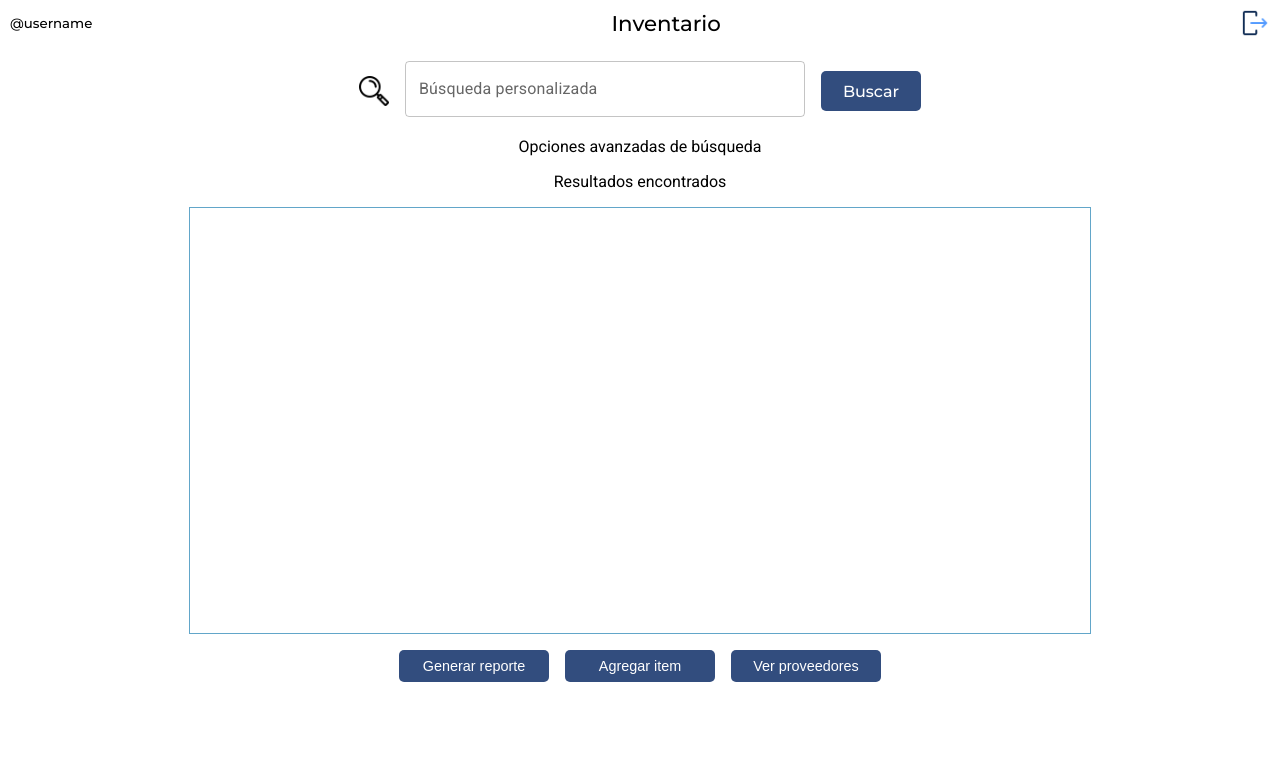
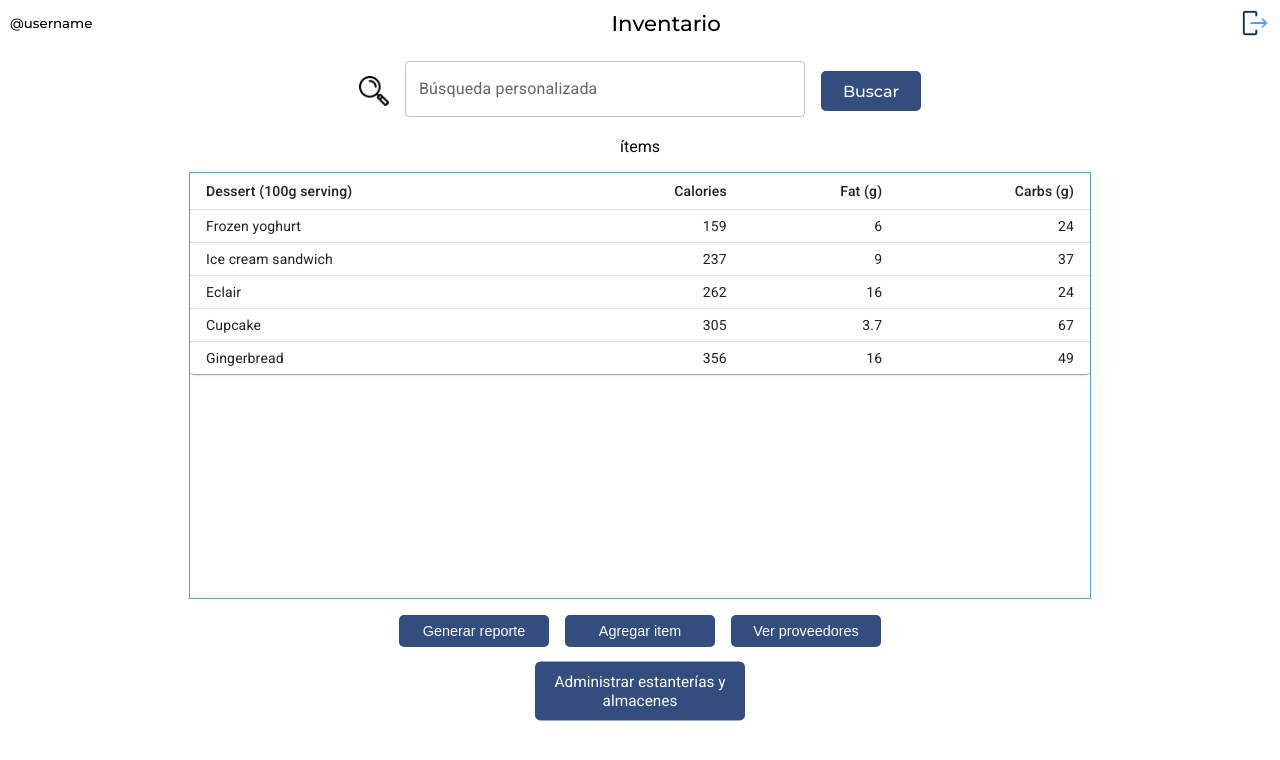
Before and after one commit to MarcosHndz2006/podocenter-app-frontend, a React (Vite) app: page /podocenter/inventory in a window 1280 px wide. Shown: the top 760 px of the page. Built offline with nearby package versions, Linux system fonts and the light colour scheme.

Commit message:
feat: finish section of add an item to inventory and init the section of stands :sparkles:

```diff
--- a/package.json
+++ b/package.json
@@ -12,6 +12,7 @@
   "dependencies": {
     "@emotion/react": "^11.13.3",
     "@emotion/styled": "^11.13.0",
+    "@mui/icons-material": "^5.16.7",
     "@mui/material": "^5.16.7",
     "@mui/x-date-pickers": "^7.22.1",
     "dayjs": "^1.11.13",
--- a/src/App.jsx
+++ b/src/App.jsx
@@ -3,6 +3,7 @@ import { BrowserRouter, Routes, Route } from 'react-router-dom'
 import Login from './Pages/Login'
 import Home from './Pages/Home'
 import Inventory from './Pages/Inventory'
+import Stands from './Pages/Stands'
 
 function App() {
 
@@ -12,6 +13,7 @@ function App() {
         <Route path="podocenter/auth" element={<Login/>}/>
         <Route path="podocenter/home" element={<Home/>}/>
         <Route path="podocenter/inventory" element={<Inventory/>}/>
+        <Route path="podocenter/stands" element={<Stands/>}/>
       </Routes>
     </BrowserRouter>
   )
--- a/src/Components/InventoryComponent/InventoryComponent.css
+++ b/src/Components/InventoryComponent/InventoryComponent.css
@@ -1,14 +1,14 @@
-.inventoryComponent{
+.inventoryComponent {
     display: flex;
     flex-flow: column nowrap;
     justify-content: start;
     align-items: center;
-    gap:1rem;
+    gap: 1rem;
     font-family: "Roboto";
     font-weight: light;
 }
 
-.buttonOptions{
+.buttonOptions {
     width: 100%;
     display: flex;
     flex-flow: row nowrap;
@@ -17,13 +17,13 @@
     gap: 1rem;
 }
 
-.dataSectionInventory{
+.dataSectionInventory {
     width: 900px;
     height: 425px;
     border: 1px solid #62A6C9;
 }
 
-.buttonOptions > button{
+.buttonOptions>button {
     width: 150px;
     padding: 0.5rem;
     border: none;
@@ -35,17 +35,42 @@
     transition: all 0.3s ease-in-out;
 }
 
-.buttonOptions > button:hover{
+.buttonOptions>button:hover {
     transform: scale(1.05);
     transition: all 0.3s ease-in-out;
 }
 
-.buttonOptions > button:active{
+.buttonOptions>button:active {
     background: #0a1b39;
     transition: all 0.1s ease-in-out;
 }
 
-.btns{
+.modalDiv {
+    width: auto;
+    padding: 0.5rem;
+    background: #324D7E;
+    flex-flow: row nowrap;
+    justify-content: center;
+    align-items: center;
+}
+
+.titleModal {
+    color: white;
+    width: auto;
+    text-align: center;
+}
+
+.formModal {
+    width: auto;
+    height: auto;
+    display: flex;
+    flex-flow: column wrap;
+    padding: 0.5rem;
+    justify-content: center;
+    align-items: start;
+}
+
+.btns {
     width: 100%;
     padding: 10px 0;
     display: flex;
@@ -55,7 +80,39 @@
     gap: 3rem;
 }
 
-.btnSave{
+.btnStands{
+    background: #324D7E;
+    color: white;
+    padding: 10px;
+    margin: 0px;
+    box-shadow: 0;
+    border: 0;
+    border-radius: 5px;
+    width: 200px;
+    font-size: 11pt;
+    font-family: 'Roboto';
+    font-weight: 400;
+    transform: scale(1.05);
+    transition: all 0.2s ease-in-out;
+    cursor: pointer;
+}
+
+.btnStands:hover {
+    transition: all 0.2s ease-in-out;
+    border: 1px solid #324D7E;
+    color: #324D7E;
+    background: white;
+    transition: all 0.2s ease-in-out;
+}
+
+.btnStands:active {
+    transition: all 0.2s ease-in-out;
+    transform: scale(1);
+    background: rgb(163, 162, 162);
+
+}
+
+.btnSave {
     background: #324D7E;
     color: white;
     padding: 10px;
@@ -72,7 +129,7 @@
     cursor: pointer;
 }
 
-.btnSave:hover{
+.btnSave:hover {
     transition: all 0.2s ease-in-out;
     border: 1px solid #324D7E;
     color: #324D7E;
@@ -80,14 +137,14 @@
     transition: all 0.2s ease-in-out;
 }
 
-.btnSave:active{
+.btnSave:active {
     transition: all 0.2s ease-in-out;
     transform: scale(1);
     background: rgb(163, 162, 162);
 
 }
 
-.btnCancel{
+.btnCancel {
     background: #324D7E;
     color: white;
     padding: 10px;
@@ -104,7 +161,7 @@
     cursor: pointer;
 }
 
-.btnCancel:hover{
+.btnCancel:hover {
     transition: all 0.2s ease-in-out;
     border: 1px solid #324D7E;
     color: #324D7E;
@@ -112,7 +169,7 @@
     transition: all 0.2s ease-in-out;
 }
 
-.btnCancel:active{
+.btnCancel:active {
     transition: all 0.2s ease-in-out;
     transform: scale(1);
     background: rgb(163, 162, 162);
--- a/src/Components/InventoryComponent/InventoryComponent.jsx
+++ b/src/Components/InventoryComponent/InventoryComponent.jsx
@@ -6,6 +6,13 @@ import dayjs from 'dayjs'
 import MenuItem from '@mui/material/MenuItem';
 import InputLabel from '@mui/material/InputLabel';
 import FormControl from '@mui/material/FormControl';
+import Table from '@mui/material/Table';
+import TableBody from '@mui/material/TableBody';
+import TableCell from '@mui/material/TableCell';
+import TableContainer from '@mui/material/TableContainer';
+import TableHead from '@mui/material/TableHead';
+import TableRow from '@mui/material/TableRow';
+import Paper from '@mui/material/Paper';
 import { DemoContainer, DemoItem } from '@mui/x-date-pickers/internals/demo';
 import { AdapterDayjs } from '@mui/x-date-pickers/AdapterDayjs';
 import { LocalizationProvider } from '@mui/x-date-pickers/LocalizationProvider';
@@ -13,12 +20,17 @@ import { DateField } from '@mui/x-date-pickers/DateField';
 import './InventoryComponent.css';
 import Modal from 'react-modal'
 import ModalSuppliers from 'react-modal'
+import AddSupplierModal from 'react-modal'
 import { useState } from 'react'
+import { useNavigate } from 'react-router-dom'
 
 function InventoryComponent() {
 
+  const navigate = useNavigate()
+
   const [modalIsOpen, setModalIsOpen] = useState(false);
   const [modalSuppliersIsOpen, setModalSuppliersIsOpen] = useState(false);
+  const [AddSuppliersIsOpen, setAddSuppliersIsOpen] = useState(false);
   const [productData, setProductData] = useState({ name: '', price: '' });
   const [age, setAge] = useState('');
   const [value, setValue] = useState(null);
@@ -39,6 +51,23 @@ function InventoryComponent() {
     setAge(event.target.value);
   };
 
+  function createData(name, calories, fat, carbs) {
+    return { name, calories, fat, carbs };
+  }
+
+  const rows = [
+    createData('Frozen yoghurt', 159, 6.0, 24, 4.0),
+    createData('Ice cream sandwich', 237, 9.0, 37, 4.3),
+    createData('Eclair', 262, 16.0, 24, 6.0),
+    createData('Cupcake', 305, 3.7, 67, 4.3),
+    createData('Gingerbread', 356, 16.0, 49, 3.9),
+  ];
+
+  //función de navegación a almacenes y estanterías
+  const toStandsPage = () => {
+    navigate("/podocenter/stands")
+  }
+
   return (
     <div className='inventoryComponent'>
       <HeaderGeneric username="@username" route="/podocenter/home">Inventario</HeaderGeneric>
@@ -57,16 +86,10 @@ function InventoryComponent() {
           }
         }}
       >
-        <div style={{
-          width: 'auto', padding: '0.5rem', background: '#324D7E',
-          flexFlow: 'row nowrap', justifyContent: 'center', alignItems: 'center'
-        }}>
-          <h2 style={{ color: 'white', width: 'auto', textAlign: 'center' }}>Agregar item</h2>
+        <div className='modalDiv'>
+          <h2 className='titleModal'>Agregar item</h2>
         </div>
-        <form style={{
-          width: 'auto', height: 'auto', display: 'flex', flexFlow: 'column wrap',
-          padding: '0.5rem', justifyContent: 'center', alignItems: 'start'
-        }}>
+        <form className='formModal'>
           <TextField fullWidth id="filled-basic" label="Nombre comercial" variant="filled" margin="dense" size="small" />
           <TextField fullWidth id="filled-basic" label="Componente principal" variant="filled" margin="dense" size="small" />
           <TextField fullWidth id="filled-basic" label="Componente secundario" variant="filled" margin="dense" size="small" />
@@ -141,16 +164,42 @@ function InventoryComponent() {
           </div>
         </form>
       </Modal>
-      <p>Opciones avanzadas de búsqueda</p>
-      <p>Resultados encontrados</p>
+      <p>ítems</p>
       <section className='dataSectionInventory'>
-
+        <TableContainer component={Paper}>
+          <Table sx={{ minWidth: 500 }} size="small" aria-label="a dense table">
+            <TableHead>
+              <TableRow>
+                <TableCell>Dessert (100g serving)</TableCell>
+                <TableCell align="right">Calories</TableCell>
+                <TableCell align="right">Fat&nbsp;(g)</TableCell>
+                <TableCell align="right">Carbs&nbsp;(g)</TableCell>
+              </TableRow>
+            </TableHead>
+            <TableBody>
+              {rows.map((row) => (
+                <TableRow
+                  key={row.name}
+                  sx={{ '&:last-child td, &:last-child th': { border: 0 } }}
+                >
+                  <TableCell component="th" scope="row">
+                    {row.name}
+                  </TableCell>
+                  <TableCell align="right">{row.calories}</TableCell>
+                  <TableCell align="right">{row.fat}</TableCell>
+                  <TableCell align="right">{row.carbs}</TableCell>
+                </TableRow>
+              ))}
+            </TableBody>
+          </Table>
+        </TableContainer>
       </section>
       <section className='buttonOptions'>
         <button className='generateReportButton'>Generar reporte</button>
         <button className='AddItemButton' onClick={() => setModalIsOpen(true)}>Agregar item</button>
         <button className='suppliersButton' onClick={() => setModalSuppliersIsOpen(true)}>Ver proveedores</button>
       </section>
+      <button className='btnStands' onClick={toStandsPage}>Administrar estanterías y almacenes</button>
       <ModalSuppliers
         isOpen={modalSuppliersIsOpen}
         onRequestClose={() => setModalSuppliersIsOpen(false)}
@@ -158,6 +207,7 @@ function InventoryComponent() {
         style={{
           content: {
             width: '600px',
+            height: '500px',
             margin: 'auto',
             padding: '0',
             fontFamily: "Roboto",
@@ -165,22 +215,75 @@ function InventoryComponent() {
           }
         }}
       >
-        <div style={{
-          width: 'auto', padding: '0.5rem', background: '#324D7E',
-          flexFlow: 'row nowrap', justifyContent: 'center', alignItems: 'center'
+        <div className='modalDiv'>
+          <h2 className='titleModal'>Lista de proveedores</h2>
+        </div>
+        <form className='formModal'>
+          <TableContainer component={Paper}>
+            <Table sx={{ minWidth: 500 }} size="small" aria-label="a dense table">
+              <TableHead>
+                <TableRow>
+                  <TableCell>Dessert (100g serving)</TableCell>
+                  <TableCell align="right">Calories</TableCell>
+                  <TableCell align="right">Fat&nbsp;(g)</TableCell>
+                  <TableCell align="right">Carbs&nbsp;(g)</TableCell>
+                </TableRow>
+              </TableHead>
+              <TableBody>
+                {rows.map((row) => (
+                  <TableRow
+                    key={row.name}
+                    sx={{ '&:last-child td, &:last-child th': { border: 0 } }}
+                  >
+                    <TableCell component="th" scope="row">
+                      {row.name}
+                    </TableCell>
+                    <TableCell align="right">{row.calories}</TableCell>
+                    <TableCell align="right">{row.fat}</TableCell>
+                    <TableCell align="right">{row.carbs}</TableCell>
+                  </TableRow>
+                ))}
+              </TableBody>
+            </Table>
+          </TableContainer>
+        </form>
+        <div className='btns'>
+          <button type="button" onClick={() => setAddSuppliersIsOpen(true)} className='btnSave'>Agregar</button>
+          <button type="button" onClick={() => setModalSuppliersIsOpen(false)} className='btnCancel'>Cancelar</button>
+        </div>
+      </ModalSuppliers>
+      <AddSupplierModal isOpen={AddSuppliersIsOpen}
+        onRequestClose={() => setAddSuppliersIsOpen(false)}
+        contentLabel="Agregar proveedor"
+        style={{
+          content: {
+            width: '500px',
+            margin: 'auto',
+            padding: '0',
+            fontFamily: "Roboto",
+            fontWeight: "light",
+          }
         }}>
-          <h2 style={{ color: 'white', width: 'auto', textAlign: 'center' }}>Lista de proveedores</h2>
+        <div className='modalDiv'>
+          <h2 className='titleModal'>Agregar proveedor</h2>
         </div>
-        <form style={{
-          width: 'auto', height: 'auto', display: 'flex', flexFlow: 'column wrap',
-          padding: '0.5rem', justifyContent: 'center', alignItems: 'start'}} >
-
+        <form className='formModal'>
+          <TextField fullWidth id="filled-basic" label="Nombre proveedor" variant="filled" margin="dense" size="small" />
+          <TextField fullWidth id="filled-basic" label="Dirección legal" variant="filled" margin="dense" size="small" />
+          <TextField fullWidth id="filled-basic" label="Dirección sucursal" variant="filled" margin="dense" size="small" />
+          <TextField fullWidth id="filled-basic" label="Contacto" variant="filled" margin="dense" size="small" />
+          <TextField fullWidth id="filled-basic" label="Número de contacto local" variant="filled" margin="dense" size="small" />
+          <TextField fullWidth id="filled-basic" label="Dirección electrónica 1:" variant="filled" margin="dense" size="small" />
+          <TextField fullWidth id="filled-basic" label="Dirección electrónica 2:" variant="filled" margin="dense" size="small" />
+          <TextField fullWidth id="filled-basic" label="Nombre representante legal" variant="filled" margin="dense" size="small" />
+          <TextField fullWidth id="filled-basic" label="NCR" variant="filled" margin="dense" size="small" />
+          <TextField fullWidth id="filled-basic" label="NIT" variant="filled" margin="dense" size="small" />
         </form>
         <div className='btns'>
           <button type="button" onClick={saveData} className='btnSave'>Agregar</button>
-          <button type="button" onClick={() => setModalSuppliersIsOpen(false)} className='btnCancel'>Cancelar</button>
+          <button type="button" onClick={() => setAddSuppliersIsOpen(false)} className='btnCancel'>Cancelar</button>
         </div>
-      </ModalSuppliers>
+      </AddSupplierModal>
     </div>
   );
 }
```
Also changed, not shown: src/Components/StandsComponent/StandsComponent.css (added, +19 -0 lines), src/Components/StandsComponent/StandsComponent.jsx (added, +36 -0 lines), src/Pages/Stands.jsx (added, +7 -0 lines), 1 other file (tests, documents, lock files or other folders).
